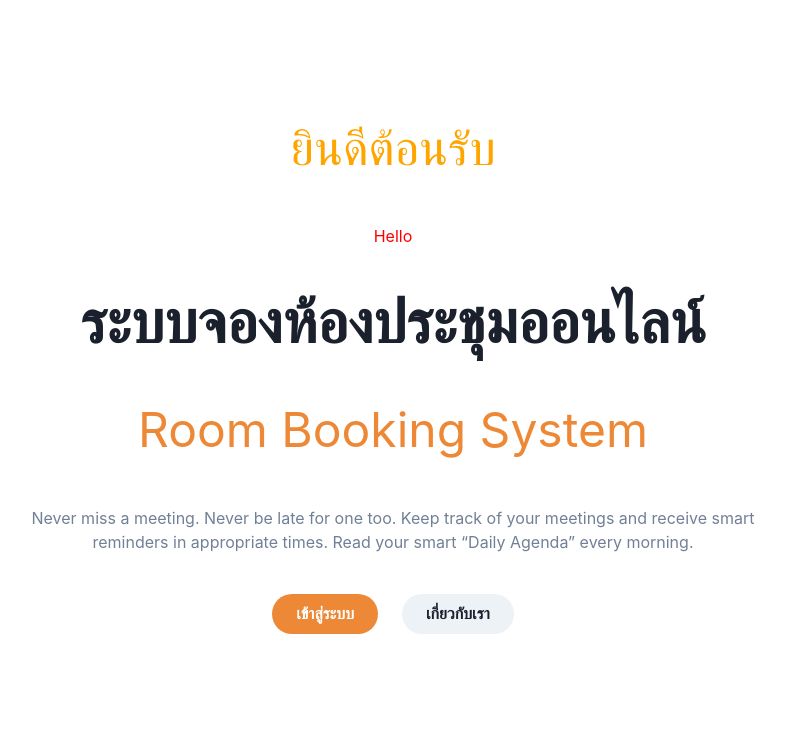
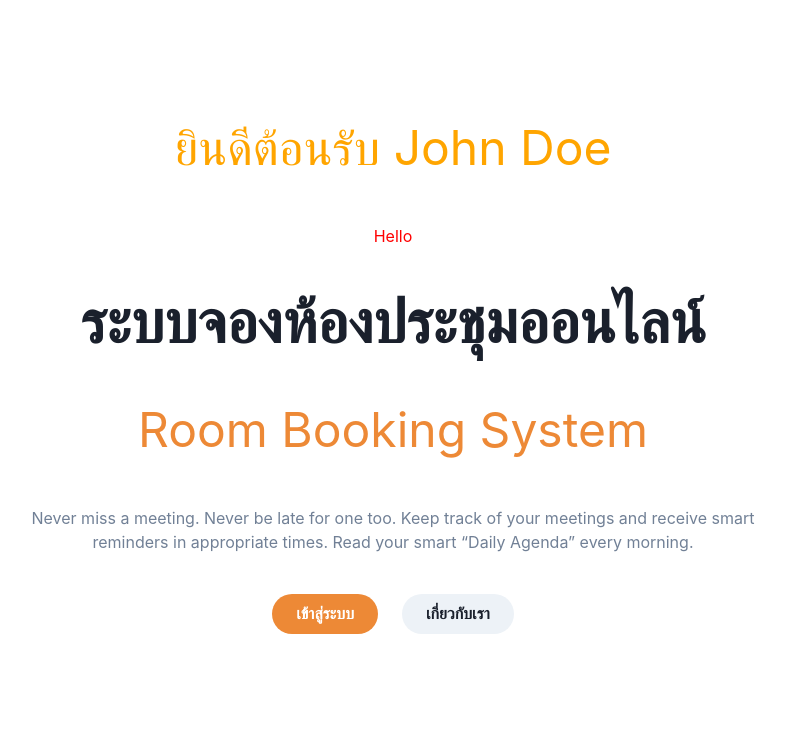
Before and after one commit to BrookSaranyapong/learning-react-typescript, a React (Vite) app: page / in a window 1280 px wide. Shown: the top 736 px of the page, without its empty margins (247-1032 px from the left). Built offline with nearby package versions, Linux system fonts and the light colour scheme.

Commit message:
Update success config store and Global State

```diff
--- a/src/pages/home-page.tsx
+++ b/src/pages/home-page.tsx
@@ -11,6 +11,8 @@ import {
 
 import homepageStyle from "../styles/homepage.module.css";
 import { useNavigate } from "react-router-dom";
+import { useAppSelector } from "../redux-toolkit/hooks";
+import { selectAuthState } from "../redux-toolkit/auth/auth-slice";
 
 const Illustration = (props: IconProps) => {
   return (
@@ -835,6 +837,7 @@ const Illustration = (props: IconProps) => {
 
 export default function HomePage() {
   const navigate = useNavigate();
+  const authState = useAppSelector(selectAuthState)
   return (
     <Container maxW={"5xl"}>
       <Stack
@@ -843,7 +846,7 @@ export default function HomePage() {
         spacing={{ base: 8, md: 10 }}
         py={{ base: 20, md: 28 }}
       >
-        <p className="myTitle">ยินดีต้อนรับ</p>
+        <p className="myTitle">ยินดีต้อนรับ {authState.profile}</p>
         <p className={homepageStyle.title}>Hello</p>
         <Heading
           fontWeight={600}
```
